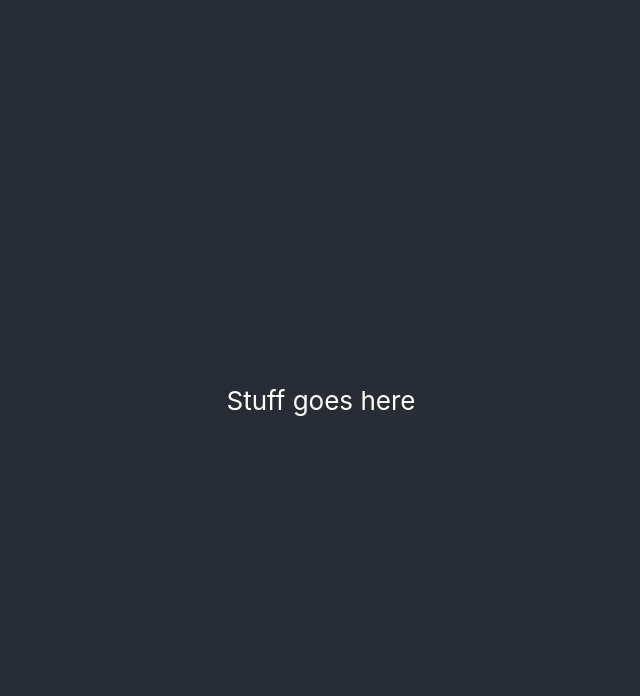
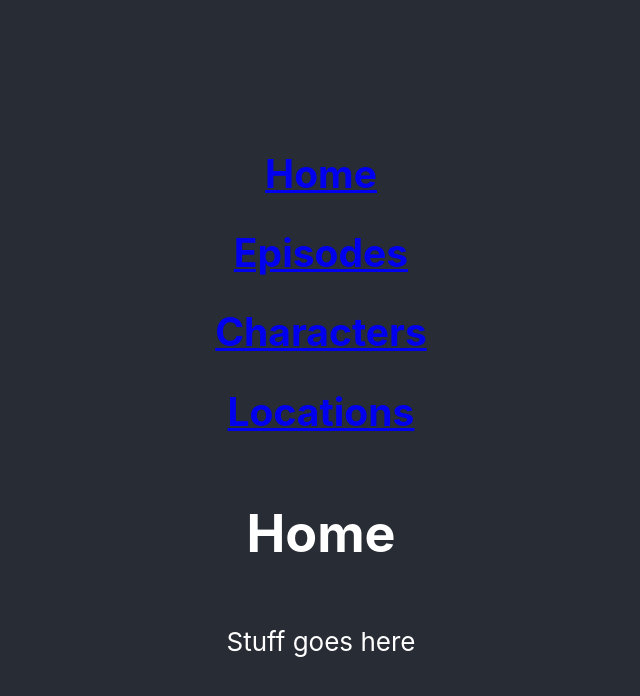
Before and after one commit to BenSymons/Rick-and-Morty, a React (Create React App) app: page / in a window 1280 px wide. Shown: the top 696 px of the page, without its empty margins (319-959 px from the left). Built offline with nearby package versions, Linux system fonts and the light colour scheme.

Commit message:
add a home page and a nav bar component

```diff
--- a/src/App.js
+++ b/src/App.js
@@ -10,6 +10,8 @@ import EpisodeList from "../src/components/episodes"
 import CharacterList from "../src/components/characters"
 import LocationList from "../src/components/locations"
 import ViewEpisode from "../src/components/view_episode"
+import Home from "../src/components/home"
+import Nav from "../src/components/nav_bar"
 
 
 
@@ -22,7 +24,9 @@ function App() {
     <ApolloProvider client={client}>
     <div className="App">
       <header className="App-header">
+        <Nav/>
         <Router>
+          <Home path="/" />
           <EpisodeList path="/episodes" />
           <CharacterList path="/characters" />
           <LocationList path="/locations" />
--- a/src/components/characters.jsx
+++ b/src/components/characters.jsx
@@ -19,8 +19,10 @@ const CharacterList = () => {
                     return <li key={character.name}>
                         <section>
                             <h2>{character.name}</h2>
-                            <p>{character.status}</p>
-                            <p>{character.location.name}</p>
+                            <p>status: {character.status}</p>
+                            <p>species: {character.species}</p>
+                            <p>location: {character.location.name}</p>
+                            <img src={character.image} alt={character.name} />
                         </section>
                     </li>
                 })}
--- /dev/null
+++ b/src/components/home.jsx
@@ -0,0 +1,7 @@
+import React from "react"
+
+const home = () => {
+    return <h1>Home</h1>
+}
+
+export default home
--- /dev/null
+++ b/src/components/nav_bar.jsx
@@ -0,0 +1,13 @@
+import React from "react"
+import { Link } from "@reach/router"
+
+const NavBar = () => {
+    return (<section className="nav">
+        <Link to="/"><h2>Home</h2></Link>
+        <Link to="/episodes"><h2>Episodes</h2></Link>
+        <Link to="/characters"><h2>Characters</h2></Link>
+        <Link to="/locations"><h2>Locations</h2></Link>
+    </section>)
+}
+
+export default NavBar
--- a/src/utils/queries.js
+++ b/src/utils/queries.js
@@ -35,6 +35,8 @@ query{characters{
   results{
     name
     status
+    species
+    image
     location{
       name
     }
```
Also changed, not shown: 1 other file (tests, documents, lock files or other folders).
